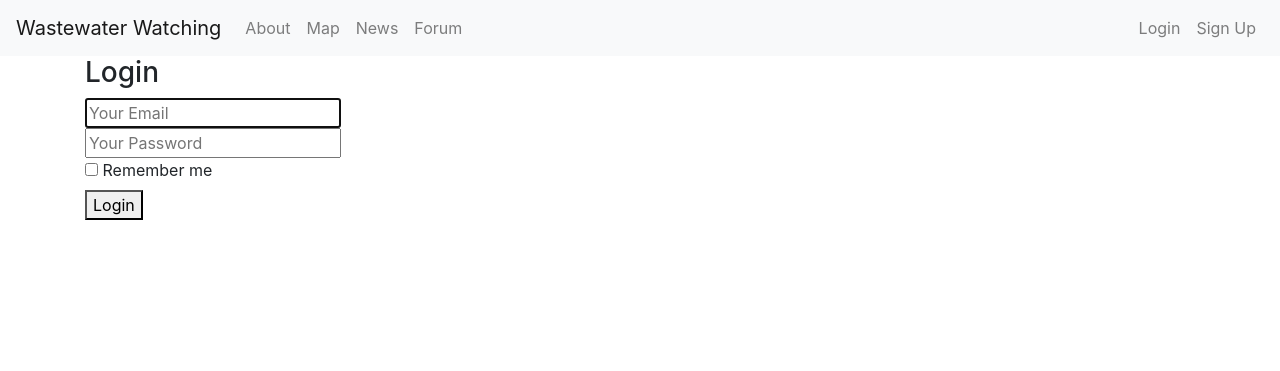
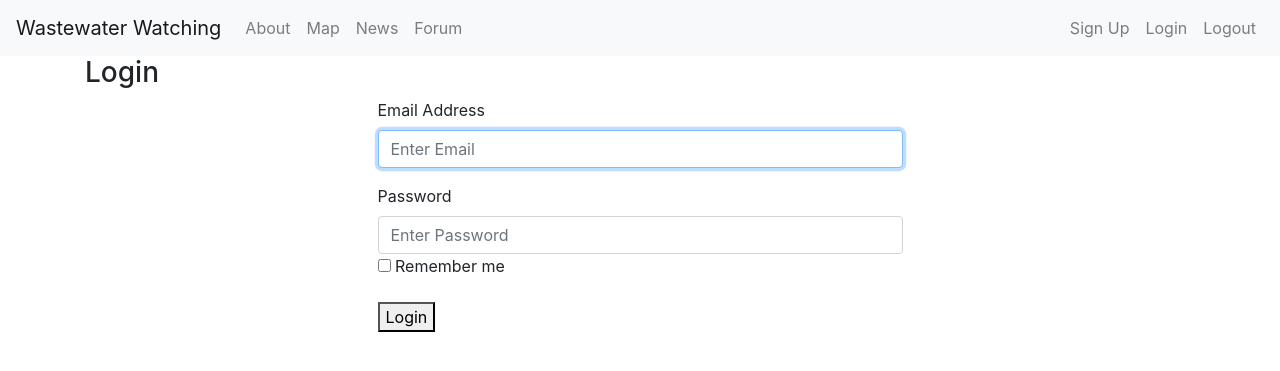
Before and after one commit to EricXu2002/wastewaterwatching, a Flask app: page /login in a window 1280 px wide. Shown: the top 371 px of the page. Run offline with Flask 3, Linux system fonts and the light colour scheme; some libraries are stand-ins or nearby versions.

Commit message:
First round of login/forum UI updates

```diff
--- a/app.py
+++ b/app.py
@@ -1,6 +1,8 @@
 import requests
 from bs4 import BeautifulSoup
-from flask import Flask, render_template, request
+from flask_login import UserMixin, LoginManager, login_user, login_required, current_user, logout_user
+from flask import Flask, render_template, request, redirect, url_for, flash
+from werkzeug.security import generate_password_hash, check_password_hash
 from flask_sqlalchemy import SQLAlchemy
 from sqlalchemy.orm import DeclarativeBase, Mapped, mapped_column
 from sqlalchemy import Integer, String
@@ -33,6 +35,8 @@ class Base(DeclarativeBase):
 
 db = SQLAlchemy(model_class=Base)
 
+app.config["SECRET_KEY"] = 'wastewaterwatchingkey'
+
 app.config["SQLALCHEMY_DATABASE_URI"] = "sqlite:///project.db"
 
 db.init_app(app)
@@ -47,11 +51,21 @@ class Comment(db.Model):
     text: Mapped[str]
     topicId: Mapped[str]
 
-class User(db.Model):
+class User(UserMixin, db.Model):
     id: Mapped[int] = mapped_column(primary_key=True)
     email: Mapped[str] = mapped_column(unique=True)
     password: Mapped[str]
     name: Mapped[str]
+
+
+login_manager = LoginManager()
+login_manager.login_view = 'login'
+login_manager.init_app(app)
+
+@login_manager.user_loader
+def load_user(user_id):
+    # since the user_id is just the primary key of our user table, use it in the query for the user
+    return User.query.get(int(user_id))
 
 
 with app.app_context():
@@ -77,6 +91,7 @@ def news():
     return render_template('news.html', headlines=headlines, links=links)
 
 @app.route('/forum', methods=["GET", "POST"])
+@login_required
 def forum():
     if request.method == "POST":
         topic = Topic(
@@ -88,9 +103,10 @@ def forum():
 
     topics = db.session.execute(db.select(Topic)).scalars()
 
-    return render_template('forum/index.html', topics=topics)
+    return render_template('forum/index.html', topics=topics, name=current_user.name)
 
 @app.route('/forum/topic/<int:id>', methods=["GET", "POST"])
+@login_required
 def topic(id):
     if request.method == "POST":
         comment = Comment(
@@ -102,19 +118,58 @@ def topic(id):
 
     topic = db.get_or_404(Topic, id)
     comments = Comment.query.filter_by(topicId=id).all()
-    return render_template('forum/topic.html', topic=topic, comments=comments)
+    return render_template('forum/topic.html', topic=topic, comments=comments, name=current_user.name)
 
 @app.route('/login')
 def login():
     return render_template('login.html')
 
+@app.route('/login', methods=["POST"])
+def login_post():
+    #log in dude
+    email = request.form.get("email")
+    password = request.form.get("password")
+    remember = True if request.form.get('remember') else False
+
+    user = User.query.filter_by(email=email).first()
+
+    if not user or not check_password_hash(user.password, password):
+        flash("Please check your login details and try again.")
+        return redirect(url_for('login'))
+
+    login_user(user, remember=remember)
+
+    return redirect(url_for('forum'))
+
 @app.route('/signup')
 def signup():
     return render_template('signup.html')
 
+@app.route('/signup', methods=["POST"])
+def signup_post():
+    # validate and add user
+    email = request.form.get("email")
+    name = request.form.get("name")
+    password = request.form.get("password")
+
+    user = User.query.filter_by(email=email).first()
+
+    if user:
+        flash("Error! Email already in use.")
+        return redirect(url_for('signup'))
+
+    new_user = User(email=email, name=name, password=generate_password_hash(password, method='scrypt'))
+
+    db.session.add(new_user)
+    db.session.commit()
+
+    return redirect(url_for('login'))
+
 @app.route('/logout')
+@login_required
 def logout():
-    return "logout"
+    logout_user()
+    return redirect(url_for('index'))
 
 
 if __name__ == "__main__":
--- a/templates/base.html
+++ b/templates/base.html
@@ -35,10 +35,13 @@
             <div class="d-flex flex-row-reverse bd-highlight">
                 <ul class="nav navbar-nav my-2 my-lg-0">
                     <li>
+                        <a class="nav-link" href="/signup">Sign Up</a>
+                    </li>
+                    <li>
                         <a class="nav-link" href="/login">Login</a>
                     </li>
                     <li>
-                        <a class="nav-link" href="/signup">Sign Up</a>
+                        <a class="nav-link" href="/logout">Logout</a>
                     </li>
                 </ul>
             </div>
--- a/templates/forum/index.html
+++ b/templates/forum/index.html
@@ -1,7 +1,7 @@
 {% extends 'base.html' %}
 
 {% block content %}
-    <h1>{% block title %} Welcome to Wastewater Watching {% endblock %}</h1>
+    <h1>{% block title %} Welcome {{ name }} {% endblock %}</h1>
 
     <div class="container">
         <h2>Add a Topic<h2>
--- a/templates/login.html
+++ b/templates/login.html
@@ -4,25 +4,44 @@
 <div class="column is-4 is-offset-4">
     <h3 class="title">Login</h3>
     <div class="box">
+        {% with messages = get_flashed_messages() %}
+        {% if messages %}
+            <div class="notification is-danger">
+                {{ messages[0] }}
+            </div>
+        {% endif %}
+        {% endwith %}
         <form method="POST" action="/login">
-            <div class="field">
-                <div class="control">
-                    <input class="input is-large" type="email" name="email" placeholder="Your Email" autofocus="">
+
+            <div class="container-fluid">
+                <div class="row justify-content-md-center">
+                    <div class="form-group col col-6">
+                        <label for="emailInput">Email Address</label>
+                        <input class="form-control" type="email" name="email" placeholder="Enter Email" autofocus="">
+                    </div>
                 </div>
             </div>
 
-            <div class="field">
-                <div class="control">
-                    <input class="input is-large" type="password" name="password" placeholder="Your Password">
+            <div class="container-fluid">
+                <div class="row justify-content-md-center">
+                    <div class="form-group col col-6">
+                        <label for="passInput">Password</label>
+                        <input class="form-control" type="password" name="password" placeholder="Enter Password">
+                        <label class="checkbox">
+                            <input type="checkbox" name="remember">
+                            Remember me
+                        </label>
+                    </div>
                 </div>
             </div>
-            <div class="field">
-                <label class="checkbox">
-                    <input type="checkbox" name="remember">
-                    Remember me
-                </label>
+
+            <div class="container-fluid">
+                <div class="row justify-content-md-center">
+                    <div class="form-group col col-6">
+                        <button class="button is-block is-info is-large is-fullwidth">Login</button>
+                    </div>
+                </div>
             </div>
-            <button class="button is-block is-info is-large is-fullwidth">Login</button>
         </form>
     </div>
 </div>
```
Also changed, not shown: templates/signup.html (+32 -10 lines), instance/project.db.
